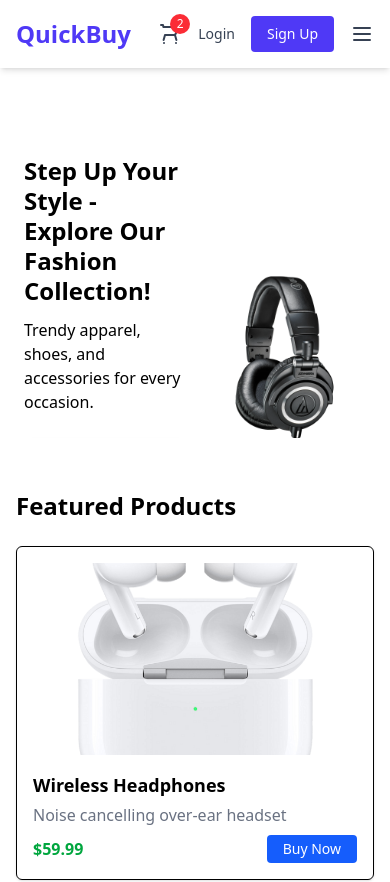
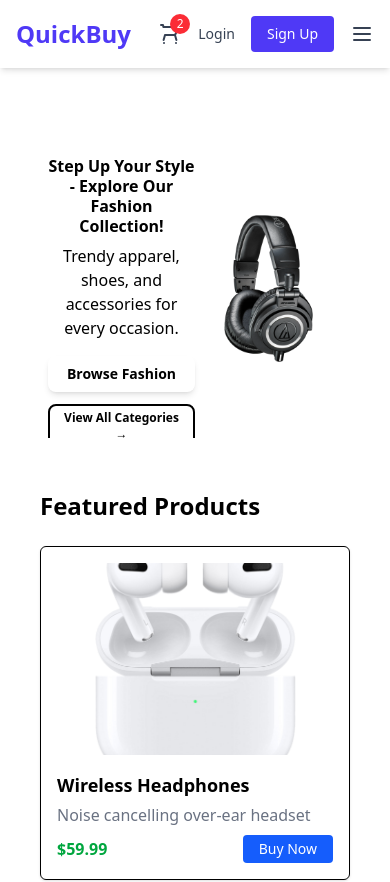
Before and after one commit to Chiwiss14/my-ecommerce-frontend, a Next.js app: page / in a window 390 px wide. Shown: the top 882 px of the page. Built offline with nearby package versions, Linux system fonts and the light colour scheme.

Commit message:
added a banner component and updated the page.js

```diff
--- a/src/app/page.js
+++ b/src/app/page.js
@@ -6,14 +6,19 @@ import SliderBanner from "@/components/SliderBanner";
 import FeaturedProduct from "@/components/FeaturedProduct";
 import ProductGrid from "@/components/ProductGrid";
 import products from "../data/products";
+import Banner from "@/components/Banner";
 
 export default function Home() {
   return (
     <div className="home">
       <Header />
-      <SliderBanner />
-      <ProductGrid products = {products}/>
-      <FeaturedProduct/>
+      <div className="px-6 md:px-16 lg:px-32">
+        <SliderBanner />
+        <ProductGrid products={products} />
+        <FeaturedProduct />
+        <Banner />
+      </div>
+
 
     </div>
   );
--- /dev/null
+++ b/src/components/Banner.js
@@ -0,0 +1,45 @@
+import React from "react";
+import Image from 'next/image';
+
+const Banner = () => {
+  return (
+    <div className="flex flex-col md:flex-row items-center justify-between md:pl-20 py-14 md:py-0 bg-[#E6E9F2] my-16 rounded-xl overflow-hidden">
+      <Image
+        className="max-w-56"
+        src="/assets/products/jbl_soundbox_image.png"
+        alt="jbl_soundbox_image"
+        width={300}
+        height={300}
+      />
+      <div className="flex flex-col items-center justify-center text-center space-y-2 px-4 md:px-0">
+        <h2 className="text-2xl md:text-3xl font-semibold max-w-[290px]">
+          Level Up Your Gaming Experience
+        </h2>
+        <p className="max-w-[343px] font-medium text-gray-800/60">
+          From immersive sound to precise controls—everything you need to win
+        </p>
+        <button className="group flex items-center justify-center gap-1 px-12 py-2.5 bg-orange-600 rounded text-white">
+          Buy now
+          <Image className="group-hover:translate-x-1 transition" src="/assets/products/arrow_icon_white.svg" width={14} height={14} alt="arrow_icon_white" />
+        </button>
+      </div>
+      <Image
+        className="hidden md:block max-w-80"
+        src="/assets/products/md_controller_image.png"
+        alt="md_controller_image"
+        width={200}
+        height={250}
+      />
+      <Image
+        className=" h-48 w-full md:hidden"
+        src="/assets/products/sm_controller_image.png"
+        alt="sm_controller_image"
+        width={100}
+        height={100}
+      />
+    </div>
+
+  );
+
+};
+export default Banner;
--- a/src/components/SliderBanner.js
+++ b/src/components/SliderBanner.js
@@ -40,7 +40,7 @@ const SliderBanner = () => {
             id: 3,
             tag: 'Exclusive Deals!',
             headline: 'Home Essentials - Upgrade Your Living Space!',
-            subheadline: 'Find everything you need for a comfortable and stylish home.',
+            subheadline: 'everything you need for a comfortable and stylish home.',
             imageUrl: '/assets/banners/recliner-chair-sofa.jpg',
             altText: 'Cozy home interior with essentials',
             buttonPrimary: { text: 'Shop Home Decor', link: '/products/home' },
@@ -66,26 +66,28 @@ const SliderBanner = () => {
         {bannerImages.map((slide) => (
           <div key={slide.id} className="relative !flex items-center justify-between p-6 md:p-10 lg:p-16 h-full box-border">
             {/* Using !flex to override slick's default inline-block */}
-            <div className="flex-1 pr-4 md:pr-8 text-left z-10">
+            <div className="flex-1 pr-0 md:pr-8 text-center md:text-left z-10 w-full md:w-auto">
               <span className="inline-block bg-quickbuyAccent text-white px-2.5 py-1.5 rounded-md text-sm font-semibold mb-3 md:mb-4">
                 {slide.tag}
               </span>
-              <h1 className="text-2xl md:text-4xl lg:text-5xl font-bold text-quickbuyDark leading-tight mb-3 md:mb-4">
+              <h1 className="text-1xl md:text-3xl lg:text-5xl font-bold text-quickbuyDark leading-tight mb-2 md:mb-4">
                 {slide.headline}
               </h1>
-              <p className="text-base md:text-lg text-quickbuyGray mb-6 md:mb-8">
+              <p className="text-base md:text-lg text-quickbuyGray mb-4 md:mb-6">
                 {slide.subheadline}
               </p>
-              <div className="flex flex-col md:flex-row gap-4">
-                <Link href={slide.buttonPrimary.link} className="inline-block bg-quickbuyPrimary text-white px-6 py-3 rounded-lg font-bold hover:bg-orange-700 transition duration-300 shadow-md text-center">
+              <div className="flex flex-col md:flex-row gap-3 md:gap-4 justify-center md:justify-start">
+                <Link href={slide.buttonPrimary.link} className="inline-block bg-quickbuyPrimary text-indigo px-4 py-2 rounded-lg font-bold transition duration-300 shadow-md text-center text-sm md:text-base
+                  hover:bg-orange-700 hover:scale-105 hover:shadow-lg w-full md:w-auto">
                     {slide.buttonPrimary.text}
                 </Link>
-                <Link href={slide.buttonSecondary.link} className="inline-block bg-transparent text-quickbuyPrimary border-2 border-quickbuyPrimary px-6 py-3 rounded-lg font-bold hover:bg-quickbuyPrimary hover:text-white transition duration-300 text-center">
+                <Link href={slide.buttonSecondary.link} className="inline-block bg-transparent text-quickbuyPrimary border-2 border-quickbuyPrimary px-3 py-1 rounded-lg font-bold transition duration-300 text-center text-xs md:text-sm
+                  hover:bg-quickbuyPrimary hover:text-black hover:scale-105 hover:shadow-lg hover:border-transparent w-full md:w-auto">
                     {slide.buttonSecondary.text} &rarr;
                 </Link>
               </div>
             </div>
-            <div className="relative flex-1 flex justify-center items-center h-[200px] md:h-[300px] lg:h-[400px]">
+            <div className="relative flex-1 flex justify-center items-center h-[150px] items-center h-[200px] md:h-[300px] lg:h-[400px] mt-4 md:mt-0">
               <Image
                 src={slide.imageUrl}
                 alt={slide.altText}
```
Also changed, not shown: public/assets/products/arrow_icon_white.svg (added), public/assets/products/md_controller_image.png (added).
